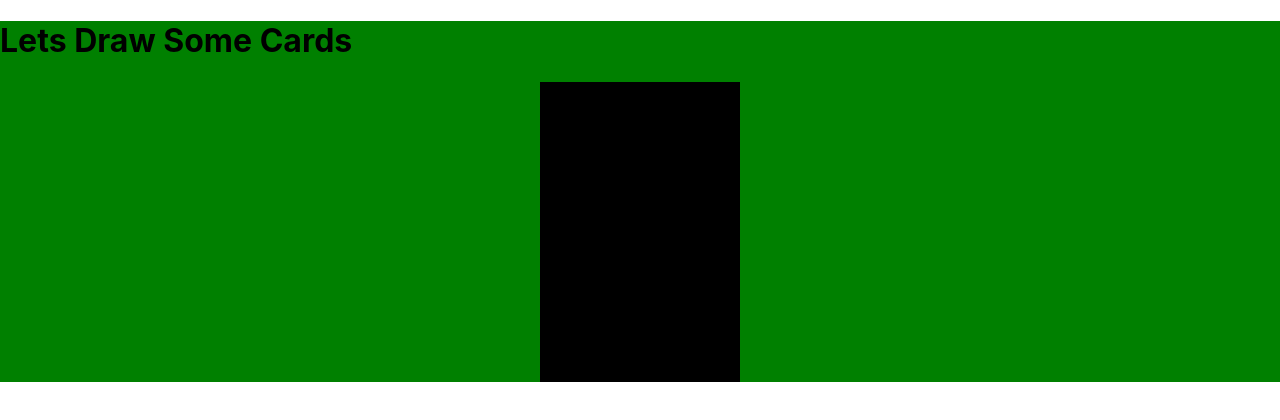
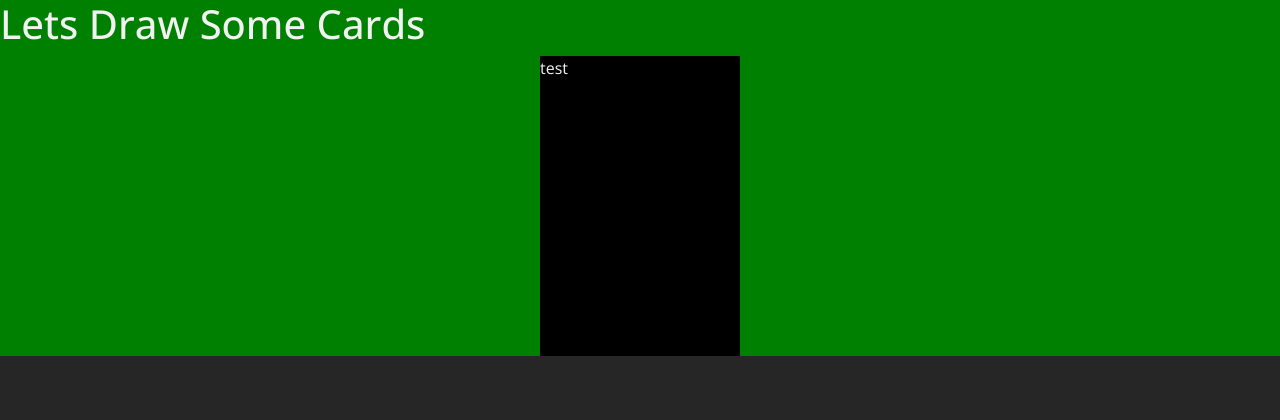
Before and after one commit to rmdegeorge/interview-project, a React (Create React App) app: page / in a window 1280 px wide. Shown: the top 420 px of the page. Built offline with nearby package versions, Linux system fonts and the light colour scheme.

Commit message:
updated stylesheet imports

```diff
--- a/src/index.css
+++ /dev/null
@@ -1,13 +0,0 @@
-body {
-  margin: 0;
-  font-family: 'Mada', -apple-system, BlinkMacSystemFont, 'Segoe UI', 'Roboto', 'Oxygen',
-    'Ubuntu', 'Cantarell', 'Fira Sans', 'Droid Sans', 'Helvetica Neue',
-    sans-serif;
-  -webkit-font-smoothing: antialiased;
-  -moz-osx-font-smoothing: grayscale;
-}
-
-code {
-  font-family: source-code-pro, Menlo, Monaco, Consolas, 'Courier New',
-    monospace;
-}
--- a/src/index.js
+++ b/src/index.js
@@ -1,6 +1,7 @@
 import React from 'react';
 import ReactDOM from 'react-dom';
-import './index.css';
+import './custom.scss';
+import './index.scss';
 import App from './App';
 import reportWebVitals from './reportWebVitals';
 
```
